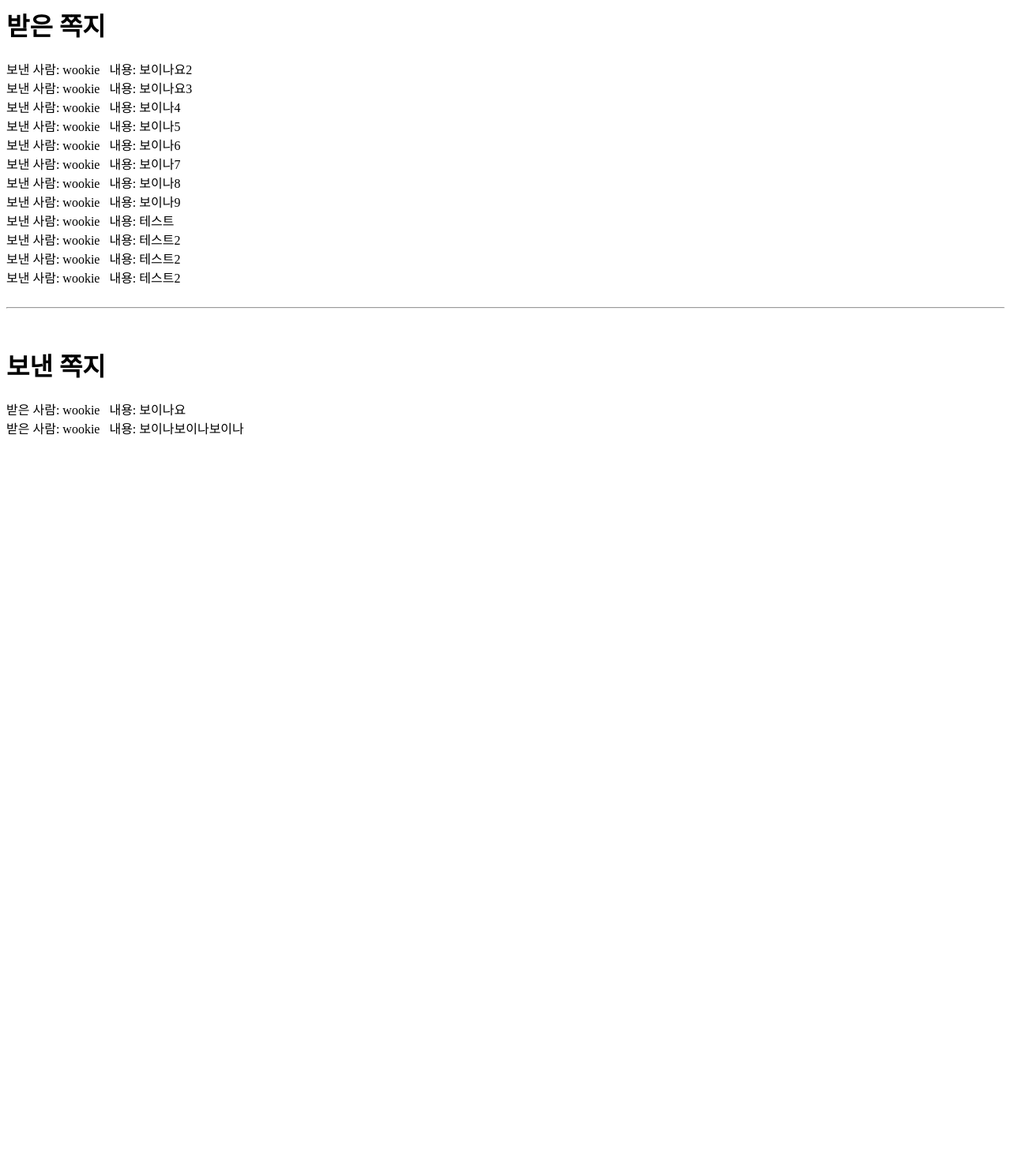
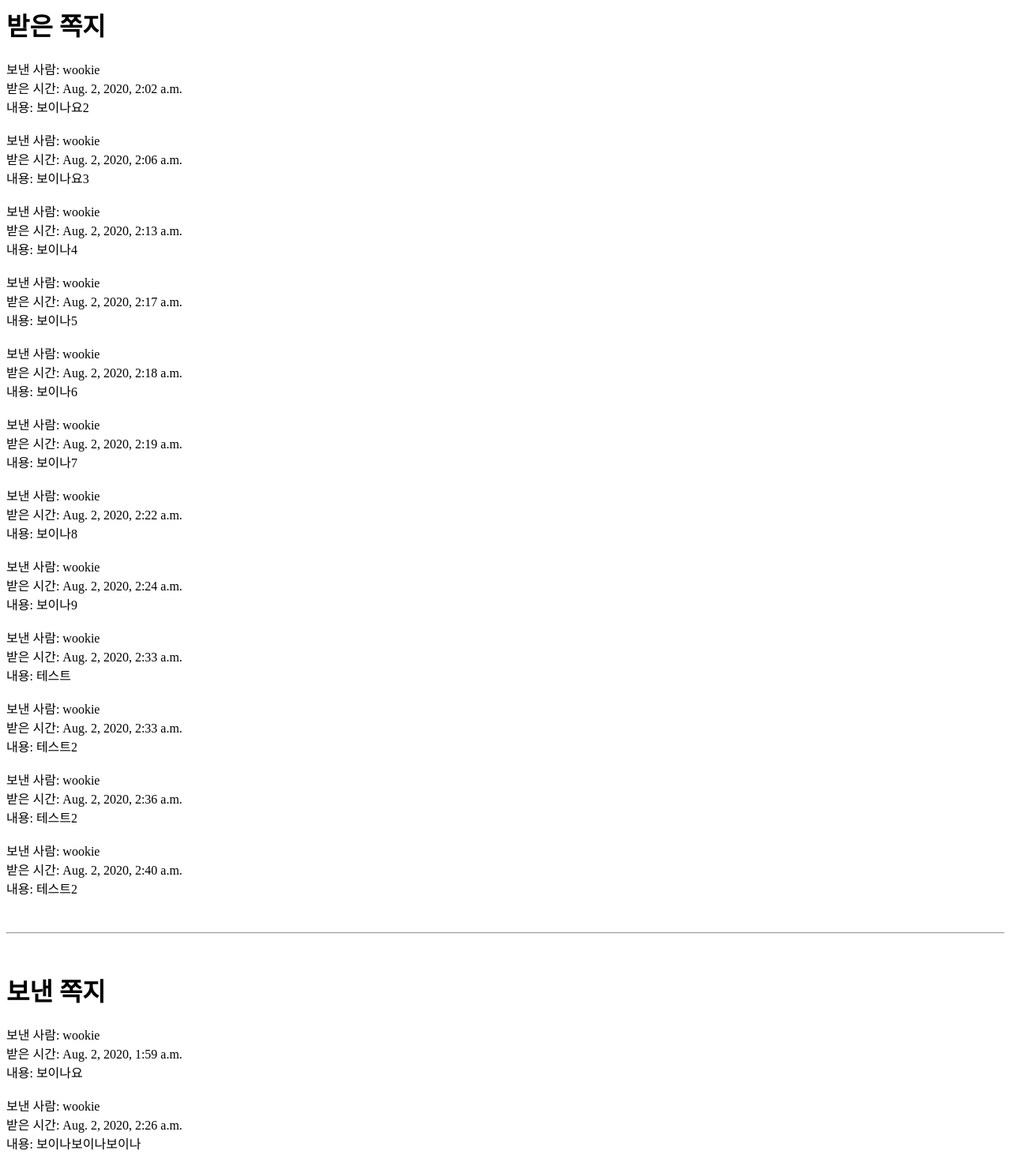
Before and after one commit to hinhyu/Wookie, a Django app: page /Wookie/detail/1/send/2 in a window 1280 px wide. Shown: the whole page at 79% size. Before the commit the page ends 551 px from the top, so only its background shows below. Run offline with Django 3.2, Linux system fonts and the light colour scheme; data comes from the database, SQL or seed files in the repository; both versions use the stored data as it was after the commit.

Commit message:
쪽지 화면 수정 & 한국 시간 설정

```diff
--- a/Wookie/templates/profile.html
+++ b/Wookie/templates/profile.html
@@ -1,6 +1,10 @@
 <h1>받은 쪽지</h1>
 {% for msg in recieved.all %}
-    보낸 사람: {{msg.sender}}&nbsp;&nbsp;&nbsp;내용: {{msg.text}}<br>
+    <div>
+        보낸 사람: {{msg.sender}}<br>
+        받은 시간: {{msg.created_date}}<br>
+        내용: {{msg.text}}<br><br>
+    </div>
 {% empty %}
     <p>받은 쪽지가 없습니다!</p>
 {% endfor %}
@@ -9,7 +13,11 @@
 
 <h1>보낸 쪽지</h1>
 {% for msg in sent.all %}
-    받은 사람: {{msg.receiver}}&nbsp;&nbsp;&nbsp;내용: {{msg.text}}<br>
+    <div>
+        보낸 사람: {{msg.receiver}}<br>
+        받은 시간: {{msg.created_date}}<br>
+        내용: {{msg.text}}<br><br>
+    </div>
 {% empty %}
     <p>보낸 쪽지가 없습니다!</p>
 {% endfor %}
--- a/Wookieproject/settings.py
+++ b/Wookieproject/settings.py
@@ -107,7 +107,7 @@ AUTH_PASSWORD_VALIDATORS = [
 
 LANGUAGE_CODE = 'en-us'
 
-TIME_ZONE = 'UTC'
+TIME_ZONE = 'Asia/Seoul'
 
 USE_I18N = True
 
```
Also changed, not shown: db.sqlite3.
